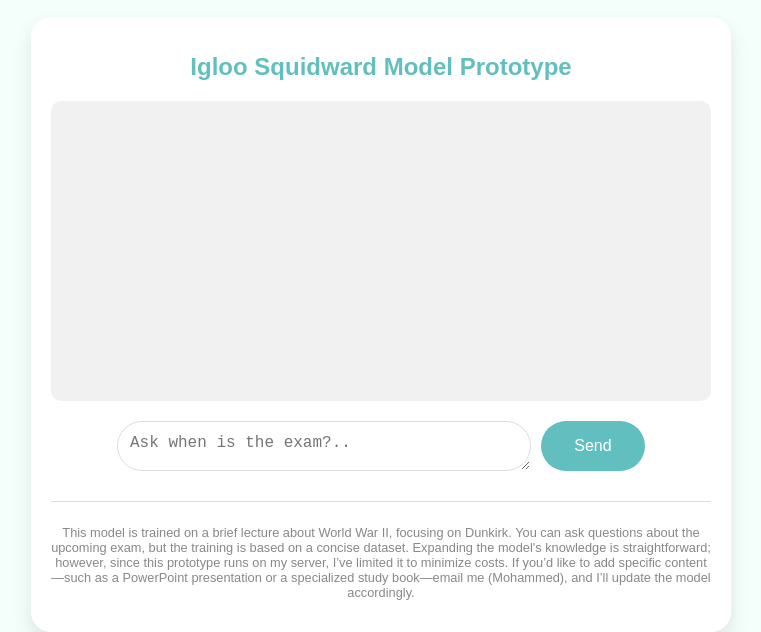
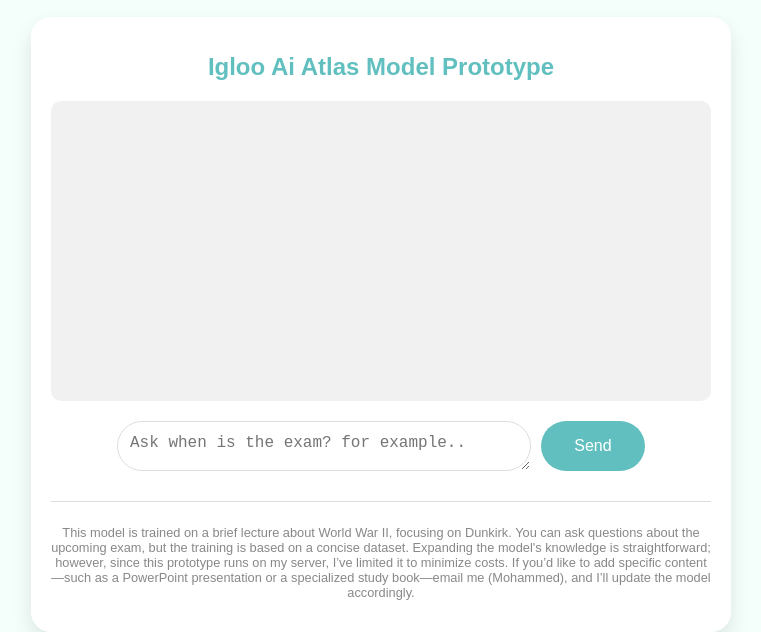
Before and after one commit to Raider1421/ai-chat-prototype, a website: page index.html in a window 1280 px wide. Shown: the part 218-850 px from the top of the page, without its empty margins (259-1020 px from the left). Drawn offline with Linux system fonts and the light colour scheme.

Commit message:
to make api work and visually update

```diff
--- a/index.html
+++ b/index.html
@@ -19,14 +19,14 @@
 
   <!-- Chatbot Interface (Initially hidden) -->
   <div class="chat-container hidden">
-    <h1>Igloo Squidward Model Prototype</h1>
+    <h1>Igloo Ai Atlas Model Prototype</h1>
 
     <div class="chat-window" id="chatWindow">
       <!-- Chat messages will appear here -->
     </div>
 
     <div class="chatbox-container">
-      <textarea id="userInput" class="chatbox" placeholder="Ask when is the exam?.." rows="1"></textarea>
+      <textarea id="userInput" class="chatbox" placeholder="Ask when is the exam? for example.." rows="1"></textarea>
       <button id="sendButton" class="send-button">Send</button>
     </div>
 
```
